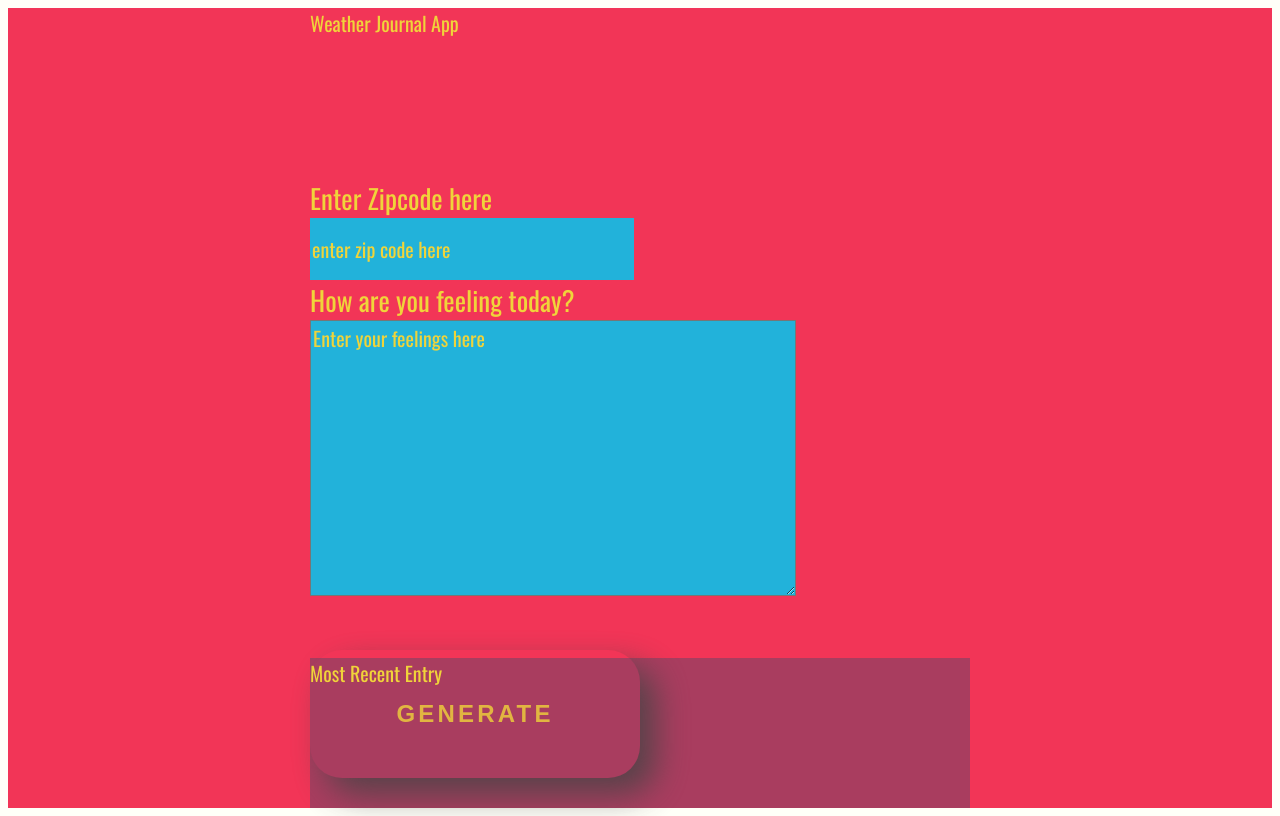
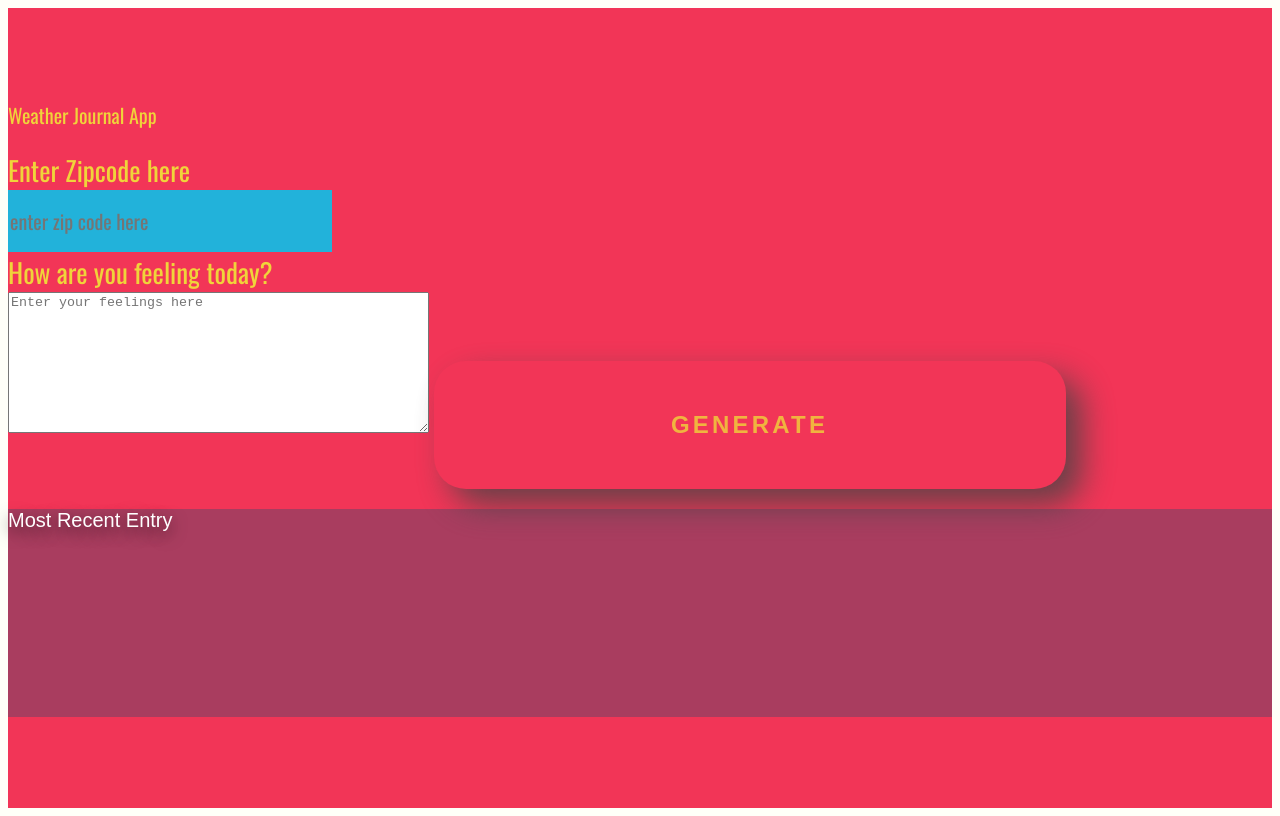
Before and after one commit to AhmedEHaddad/FEND-weather-journal-app, a plain HTML site: page website/index.html in a window 1280 px wide. Drawn offline with nearby package versions, Linux system fonts and the light colour scheme; a web font is replaced by a local one.

Commit message:
update: UI to flex

```diff
--- a/website/style.css
+++ b/website/style.css
@@ -4,7 +4,13 @@ body{
 }
 
 #app{
-    display: grid;
+    align-items: stretch;
+    display: flex;
+    flex-direction: column;
+    height: 100%;
+    justify-content: space-between;
+
+    /* display: grid; */
     grid-auto-rows: minmax(150px, auto);
     /* grid-template-columns:  */
     height:100vh;
@@ -22,10 +28,21 @@ body{
 
 .entry{
     background: rgba(59, 74, 107, .4);
+    border-bottom-left-radius: inherit;
+    border-bottom-right-radius: inherit;
+    color: #fff;
+    font-family: 'Raleway', sans-serif;
+    height: 13rem;
+    text-shadow: 0 0.3rem 1rem rgba(0,0,0,0.7);
+
 }
 
 #entryHolder{
-
+  align-items: center;
+  display: flex;
+  font-size: 1.2rem;
+  justify-content: space-evenly;
+  padding: 2rem 0;
 }
 
 #date{
@@ -82,6 +99,12 @@ input{
     transition: all 0.1s;
     width: 50%;
   }
+#generate:active {
+    transform: translateY(0);
+  }
+
+#generate:hover {
+    transform: translateY(-0.2rem);
 
 button{
     width: 400px;
```
